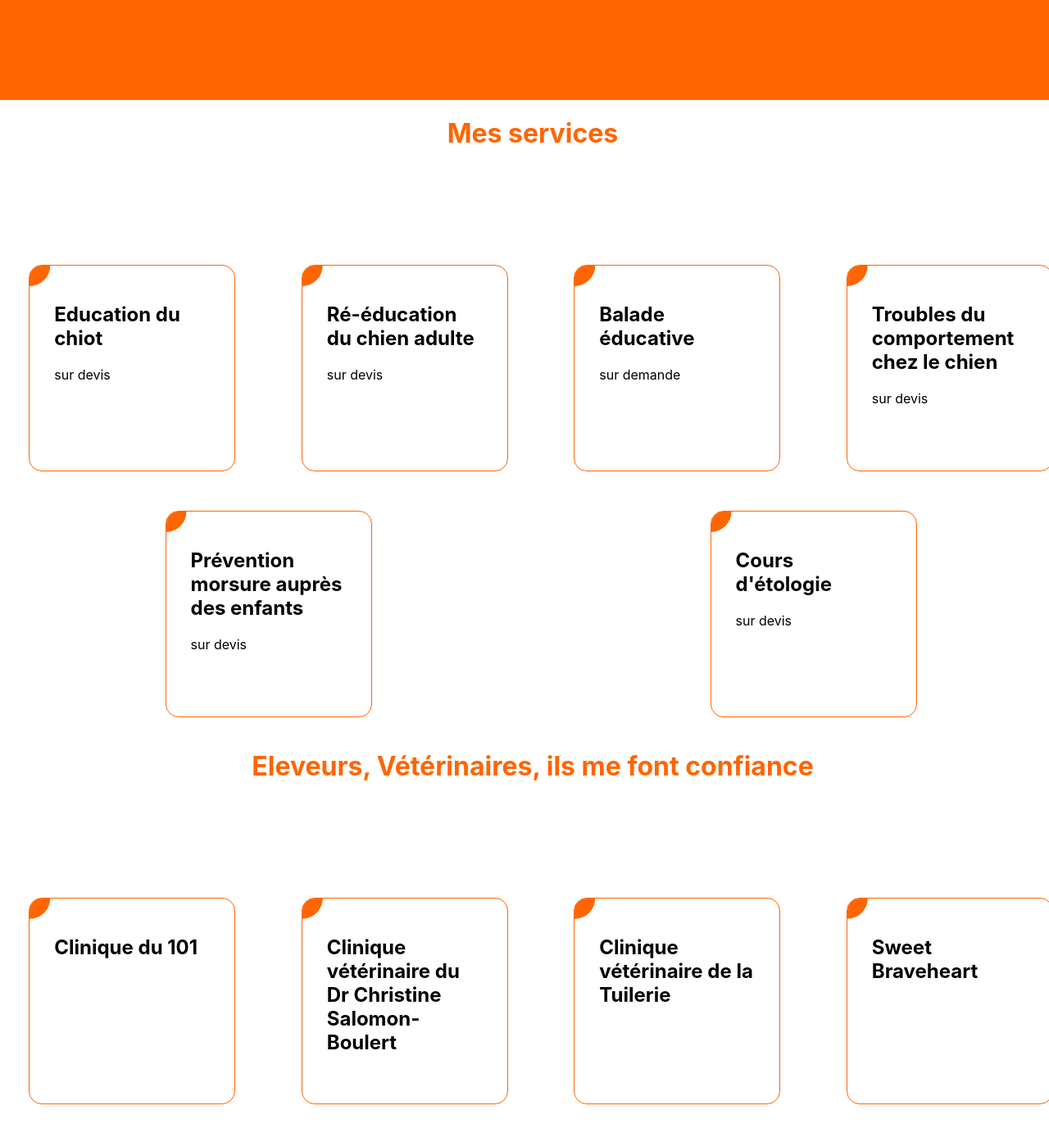
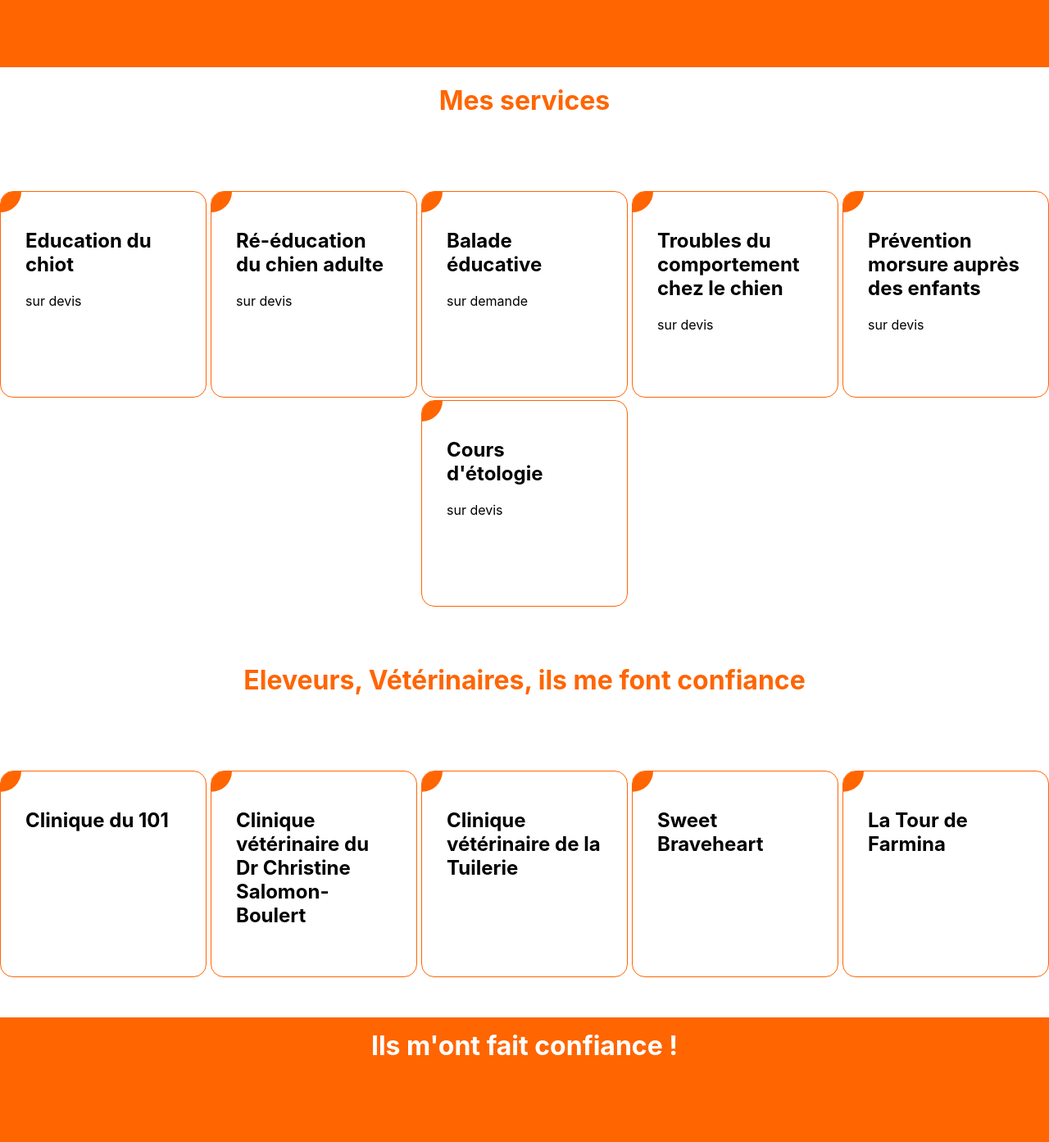
Before and after one commit to melaniemdm/intelligence_canine, a React (Create React App) app: page / in a window 1280 px wide. Shown: the part 908-2301 px from the top of the page at 82% size. Built offline with nearby package versions, Linux system fonts and the light colour scheme.

Commit message:
fix(css) footer header presta pro

```diff
--- a/src/components/Banner/style.scss
+++ b/src/components/Banner/style.scss
@@ -1,4 +1,4 @@
-
+@import '../../styles/communs.scss';
 
  .slideShowImg{
      margin-top:120px;
--- a/src/components/Header/style.scss
+++ b/src/components/Header/style.scss
@@ -1,11 +1,8 @@
 @import '../../styles/communs.scss';
 
-header{
-    margin: $marginContainer;
-}
 
 .logoImg{
-    border-radius: 10px;
+       border-radius: 10px;
     background-color:$colorWhite;
     width: $widthlogo;
     height: $widthlogo;
--- a/src/components/Prestations/style.scss
+++ b/src/components/Prestations/style.scss
@@ -6,13 +6,12 @@
 }
 
 .containerPrestations {
-  margin: $marginContainer;
-  display: flex;
+    display: flex;
   justify-content: space-around;
   flex-wrap: wrap;
   width: 100%;
-  gap: 50px;
-  padding-top: 100px;
+  gap: 5px;
+  padding-top: 70px;
 }
 
 .presta {
@@ -54,9 +53,3 @@
 .presta:hover .content {
   color: $colorWhite;
 }
-@media #{$medium-down} {
-  .textFooter{
-     margin-top:50px;
-
-}
-}
--- a/src/components/Pro/style.scss
+++ b/src/components/Pro/style.scss
@@ -1,20 +1,20 @@
 @import "../../styles/communs.scss";
 
-h1 {
-  margin-left: 20px;
-}
+
 .containerProTrust {
+  margin-top:50px;
+  margin-bottom:50px;
   height: auto;
   display: flex;
   flex-direction: column;
 }
 
 .containerNamePro {
-  margin: $marginContainer;
+
   display: flex;
   justify-content: space-around;
-  gap: 50px;
-  padding-top: 100px;
+  gap: 5px;
+  padding-top: 70px;
   flex-wrap: wrap;
   width: 100%;
 }
```
